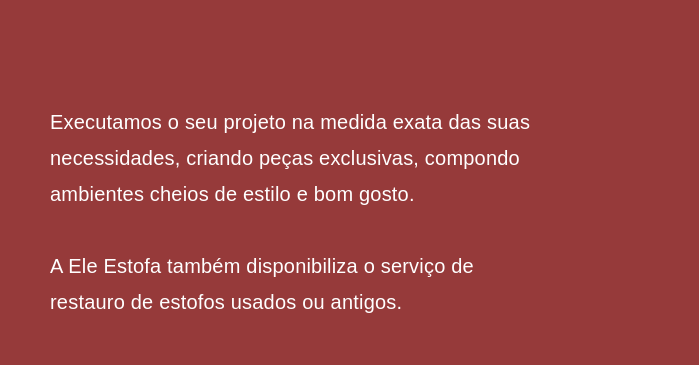
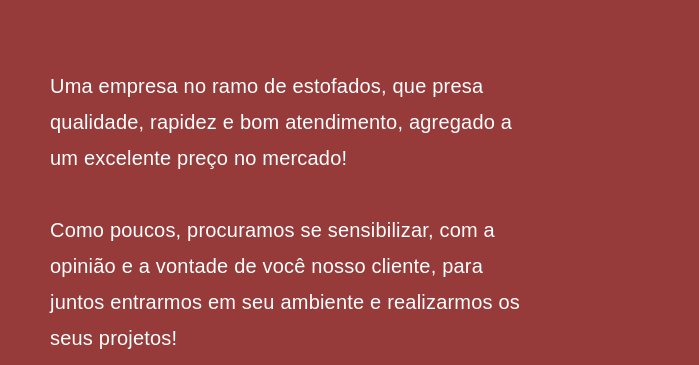
Before and after one commit to roberth185/ele--e-estofa, a plain HTML site: page index.html in a window 1280 px wide. Shown: the part 186-551 px from the top of the page, 0-699 px from the left. Drawn offline with Linux system fonts and the light colour scheme; a web font is replaced by a local one.

Commit message:
Update index.html

```diff
--- a/index.html
+++ b/index.html
@@ -68,14 +68,14 @@
               <br />
 
               <p>
-                Executamos o seu projeto na medida exata das suas necessidades,
-                criando peças exclusivas, compondo ambientes cheios de estilo e
-                bom gosto.
+               Uma empresa no ramo de estofados, que presa qualidade,
+                rapidez e bom atendimento, agregado a um excelente preço no mercado!
                 <br />
                 <br />
 
-                A Ele Estofa também disponibiliza o serviço de restauro de
-                estofos usados ou antigos.
+                Como poucos, procuramos se sensibilizar, com a opinião e a vontade
+                de você nosso cliente, para juntos entrarmos em seu ambiente
+                e realizarmos os seus projetos!
               </p>
               <a href="projects.html" class="btn-inverse">Nossos Serviços</a>
             </div>
```
